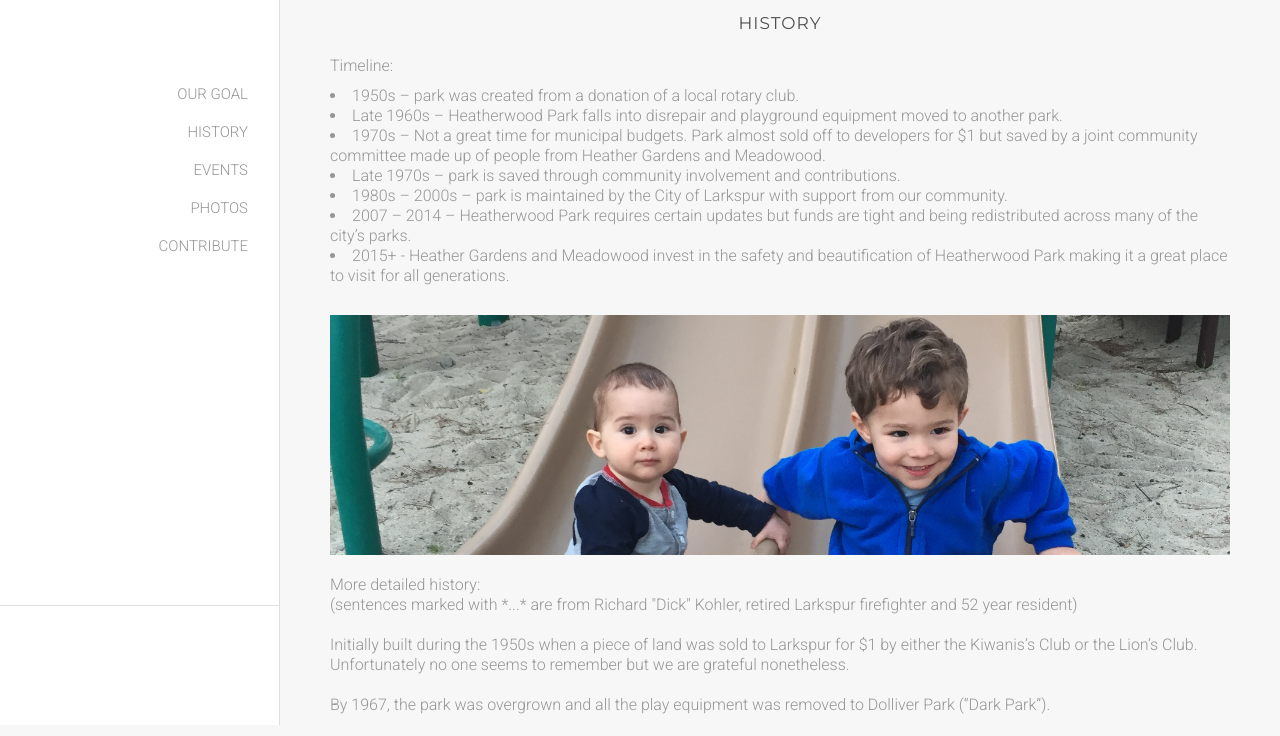
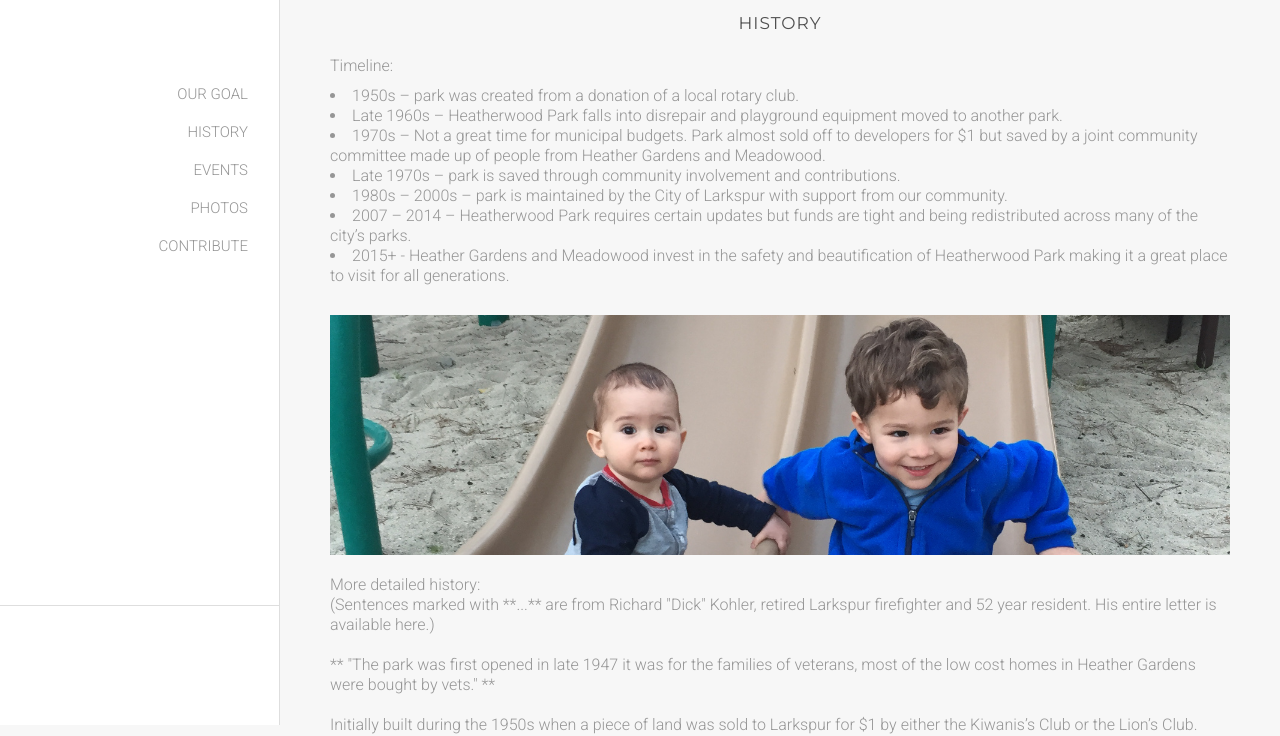
Before and after one commit to jhunnewell/HeatherwoodPark, a plain HTML site: page history.html in a window 1280 px wide. Shown: the part 75-811 px from the top of the page. Drawn offline with nearby package versions, Linux system fonts and the light colour scheme; a web font is replaced by a local one.

Commit message:
quotes from Dick

```diff
--- a/history.html
+++ b/history.html
@@ -136,12 +136,19 @@
 
 
 More detailed history:
-<br>(sentences marked with *...* are from Richard "Dick" Kohler, retired Larkspur firefighter and 52 year resident)
+<br>(Sentences marked with **...** are from Richard "Dick" Kohler, retired Larkspur firefighter and 52 year resident.  His entire letter is available here.)
+<br><br>
+** "The park was first opened in late 1947 it was for the families of veterans, most of the low cost homes in Heather Gardens were bought by vets." **
 <br><br>
 Initially built during the 1950s when a piece of land was sold to Larkspur for $1 by either the Kiwanis’s Club or the Lion’s Club.  Unfortunately no one seems to remember but we are grateful nonetheless.
-<br><br>By 1967, the park was overgrown and all the play equipment was removed to Dolliver Park (“Dark Park”).
+<br><br>
+** Dick's future wife Irene "grew up on Heather Way.  In 1953 she was playing the park with her younger sister Virginia and was approached by an elderly woman who asked her if they enjoyed the park.  Irene talked with the woman for a while who told her that she and her husband had donated the property to the city and as long as it remained a park it stayed with the city, if this was not continued the property would revert back to the family." **
+<br><br>
+By 1967, the park was overgrown and all the play equipment was removed to Dolliver Park (“Dark Park”).
 <br><br>
 In the early 1970’s Meadowood was constructed and the new neighbors on the hill discovered it was once a park by talking with the old timers* then living in Heather Gardens.  The community got together and created a joint community committee to explore restoring the park to go before the city council to get their blessings. They were happy to have the park restored and said they would budget $8000 for the project.
+<br><br>
+** "The residents of Meadowood...wanted to name it Meadowood Park, I [Dick Kohler] stood up in a council meeting and said no-way the park is in Heather Gardens and I proposed the name Heatherwood and council agreed and adopted that name." **
 <br><br>
 The committee met for about a year putting together a plan for the park and how to pay for it. They heard a rumor that the city was going to sell it to a developer for $1. After approaching City Hall the committee was told to put up some money or yes it would be sold. The $8000 was no longer available.  This was the late 1970s with hyperinflation and the recent passing of Prop 13 which was putting unusual constraints on the city’s budget. The city council recommended getting an annual commitment from each household or it will be sold. The committee walked and convinced each household to pledge $15 a year to the project. In doing so, they took down their names, ages and how much they could give. Most of the people were over 65 and living on fixed income. The committee  made and sold “T” shirts to raise money for the park.
 <br><br>
```
